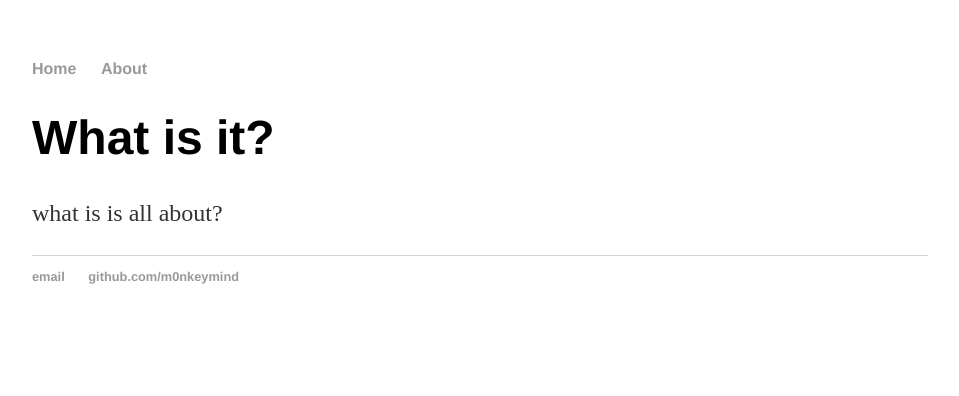
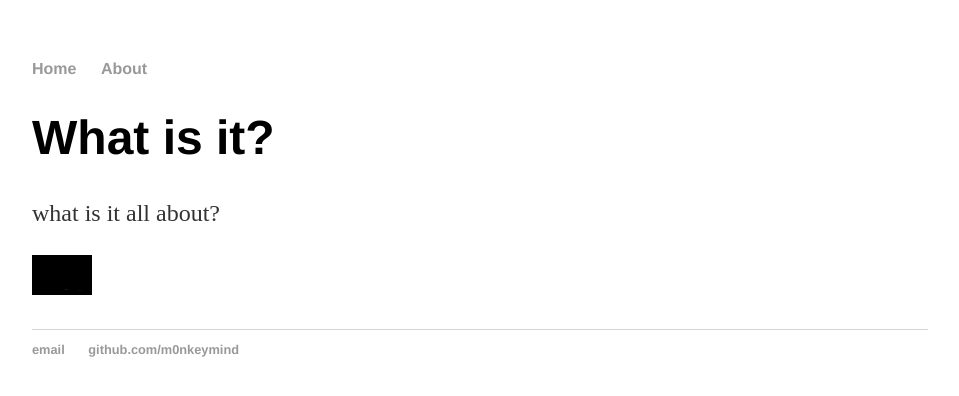
Before and after one commit to m0nkeymind/m0nkeymind.github.io, a Jekyll site: the page built from _articles/what-is-it.md, in a window 1280 px wide. Shown: the top 396 px of the page, without its empty margins (160-1119 px from the left). Built offline with Jekyll 4.4.1, drawn with Linux system fonts in a browser that asks for light colours.

Commit message:
include picture in a post

```diff
--- a/_articles/what-is-it.md
+++ b/_articles/what-is-it.md
@@ -2,4 +2,6 @@
 layout: article
 title: "What is it?"
 ---
-what is is all about?
+what is it all about?
+
+![My helpful screenshot]({{ site.url }}/pic.png)
```
Also changed, not shown: _articles/why-not-to-stop-at-all.md (+0 -2 lines), pic.png (added).
